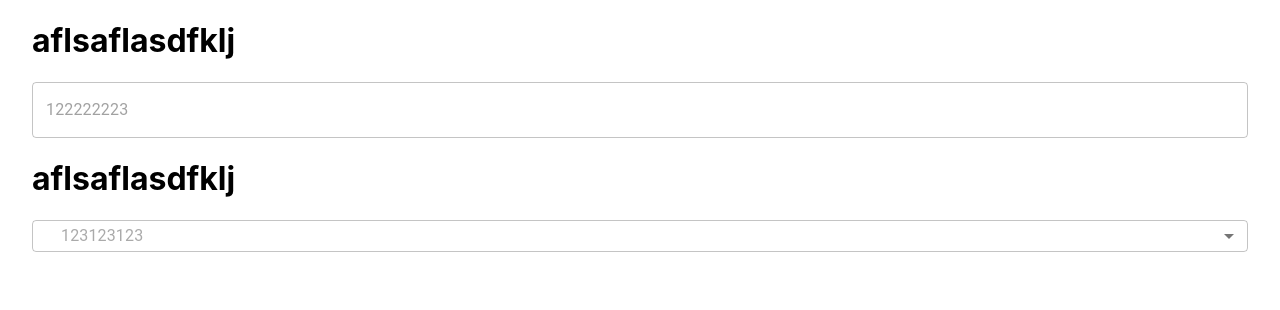
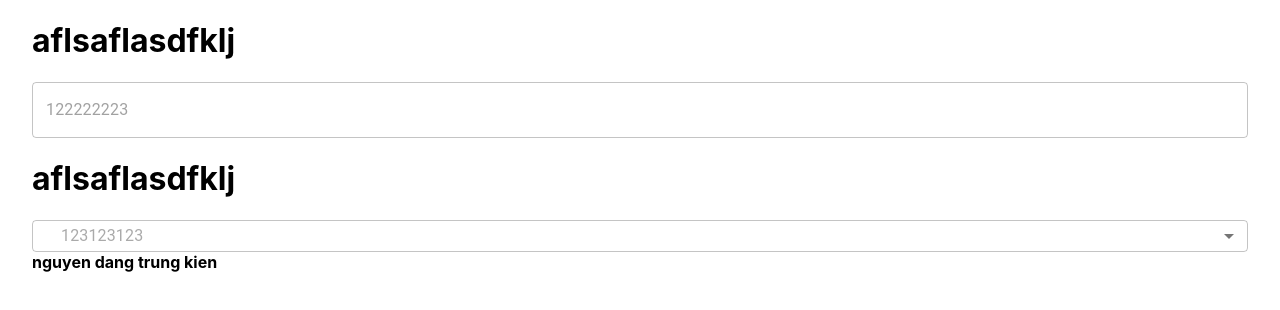
Before and after one commit to kien-ndt/mock_training_team_a, a Next.js app: page /testkienndt in a window 1280 px wide. Shown: the top 310 px of the page. Built offline with nearby package versions, Linux system fonts and the light colour scheme.

Commit message:
3-3-2 label form

```diff
--- /dev/null
+++ b/components/modules/registration/common/common.registration.module.css
@@ -0,0 +1,4 @@
+.label {
+    white-space: normal;
+    font-size: 1rem;
+}
--- /dev/null
+++ b/components/modules/registration/common/labelForm.tsx
@@ -0,0 +1,27 @@
+import React from 'react';
+import Styles from "./common.registration.module.css"
+type propsType = {
+    style?: React.CSSProperties
+    label: string
+    bold?: boolean
+}
+function LabelForm(props: propsType) {
+
+    const {style, label, bold} = props
+
+    let elementStyle = style?style:{}
+
+    if (bold) {
+        elementStyle.fontWeight = "bold"
+    }
+
+    return(
+        <>
+            <div className={Styles["label"]} style={elementStyle}>
+                {label}
+            </div>
+        </>
+    )
+}
+
+export default LabelForm
--- a/pages/testkienndt.tsx
+++ b/pages/testkienndt.tsx
@@ -4,6 +4,7 @@ import Image from 'next/image'
 import styles from '../styles/Home.module.css'
 import TextFieldCustom from '../components/common-components/input'
 import SelectBoxCustom from '../components/common-components/selectbox'
+import LabelForm from '../components/modules/registration/common/labelForm'
 
 const Test: NextPage = () => {
   return (
@@ -18,6 +19,7 @@ const Test: NextPage = () => {
 
       <h1>aflsaflasdfklj</h1>
       <SelectBoxCustom options={top100Films} value={top100Films[0]} placeholder='123123123' fullWidth/>
+      <LabelForm label='nguyen dang trung kien' bold={true}/>
     </div>
   )
 }
```
